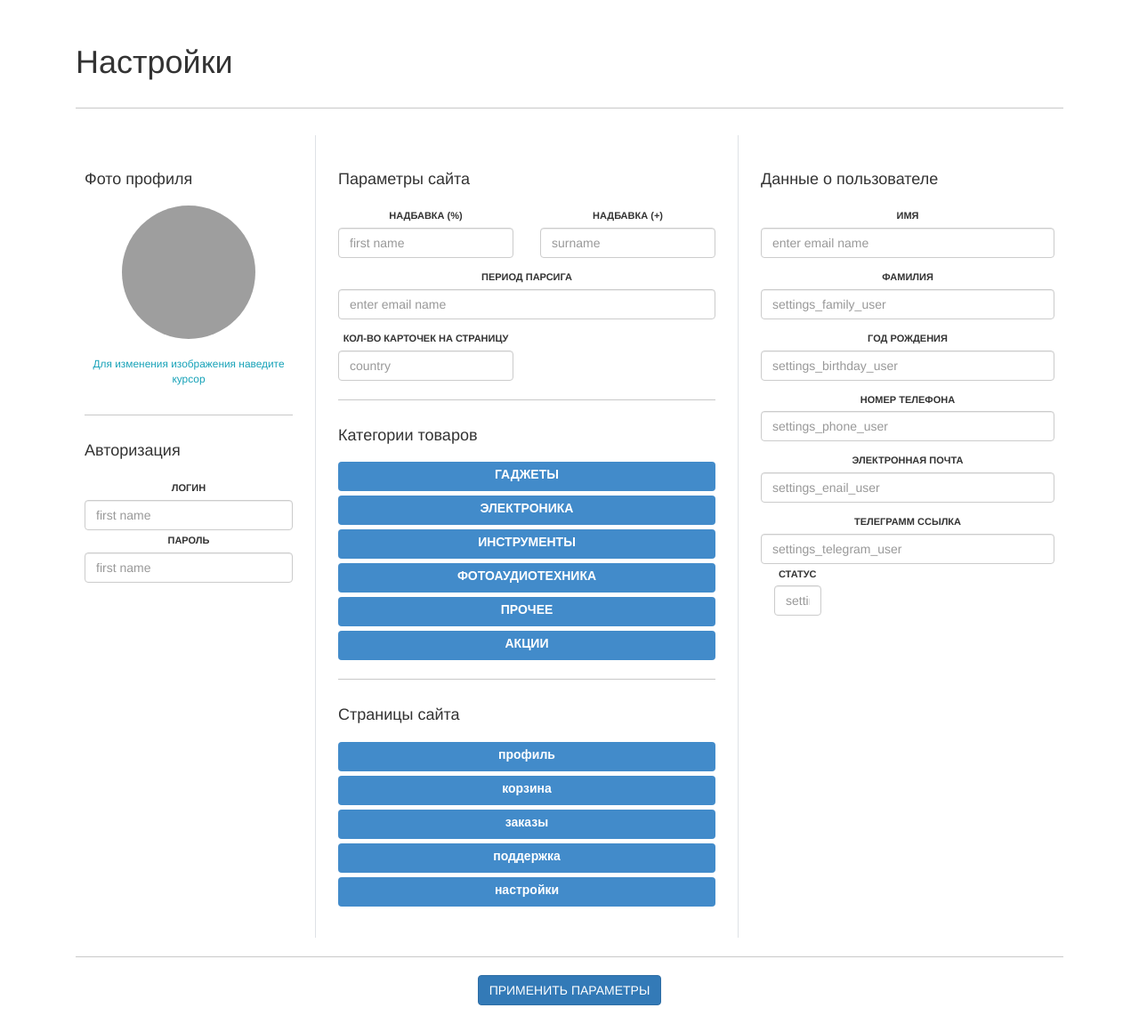
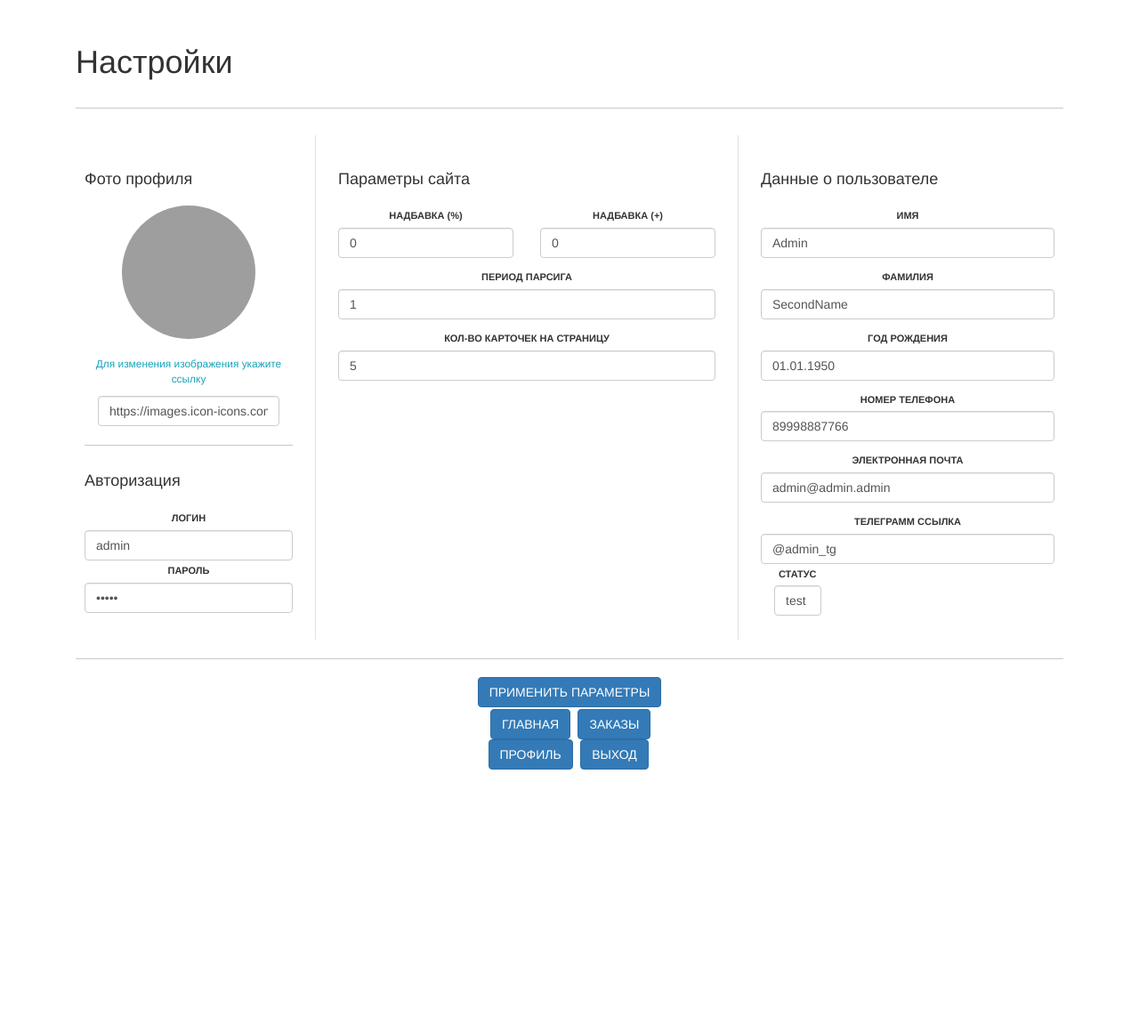
Before and after one commit to YuranIgnatenko/web-shop, a Flask app: page /settings in a window 1280 px wide. Shown: the whole page at 89% size. After the commit the page ends 865 px from the top, so only its background shows below. Run offline with Flask 3, Linux system fonts and the light colour scheme; some libraries are stand-ins or nearby versions; grey boxes are pictures that could not be loaded.

Commit message:
fix out cards count from config variable (todo:add next/prev pages)

```diff
--- a/app.py
+++ b/app.py
@@ -15,17 +15,39 @@ class WebApp():
 		self.conf = Config("config.json")
 		self.app = Flask(__name__)
 		self.service_parser = parser.Parser()
+		self.active_number_page = 1
 		self.collection_products = self.service_parser.get_products(parser.URL_SALES["АКЦИИ"][0])
 		self.setup_routes()
 
 		self.settings = Settings(self.conf)
+		self.settings.dict_settings_values = self.conf.data
 
+
+	def get_active_index_collection(self) -> int:
+		return self.active_number_page * int(self.settings.dict_settings_values['count_cards_in_page'])
 
 	def edit_price_for_products(self, products:list[models.Product]) -> list[models.Product]:
 		for product in products:
-			product.price = float(product.price)+float(self.settings.num_plus_price) + 100/float(self.settings.percent_plus_price)
+			print(self.settings.dict_settings_values)
+
+			product.price = float(product.price)
+			product.price += (float(product.price) / 100) * float(self.settings.dict_settings_values['percent_plus_price'])
+			product.price = float(product.price)+float(self.settings.dict_settings_values['num_plus_price'])
+
 			product.price = str(round(product.price, 2))
 		return products
+
+
+	def get_slice_collection_for_page(self, collect:list[models.Product]) -> list[models.Product]:
+		if self.active_number_page >= len(collect) or self.active_number_page < 0:
+			return collect[:int(self.settings.dict_settings_values['count_cards_in_page'])]
+		if len(collect) <= self.active_number_page * int(self.settings.dict_settings_values['count_cards_in_page']):
+			return collect[:int(self.settings.dict_settings_values['count_cards_in_page'])]
+
+		if len(collect) <= self.active_number_page * int(self.settings.dict_settings_values['count_cards_in_page']) + int(self.settings.dict_settings_values['count_cards_in_page']):
+			return collect[self.get_active_index_collection():]
+		else:
+			return collect[self.get_active_index_collection():self.get_active_index_collection()+int(self.settings.dict_settings_values['count_cards_in_page'])]
 
 
 
@@ -35,11 +57,12 @@ class WebApp():
 				if value[1] == category:
 					return render_template(
 							'products.html',
-							array_products = self.edit_price_for_products(
+							settings = self.settings,
+							array_products = self.get_slice_collection_for_page(self.edit_price_for_products(
 								self.service_parser.get_products(
 									temp_tab[key][0]
 									)
-								),
+								)),
 							tab_1 = parser.URL_PC,
 							tab_2 = parser.URL_GAJET,
 							tab_3 = parser.URL_PHOTO_AUDIO,
@@ -53,13 +76,16 @@ class WebApp():
 	def setup_routes(self):
 		@self.app.route('/<category>')
 		def route_a(category):
+			self.settings.dict_settings_values = self.conf.data
 			return self.render_products("",category)
 		@self.app.route('/')
 		def route_products():
+			self.settings.dict_settings_values = self.conf.data
 			return self.render_products("","smartfony")
 
 		@self.app.route('/settings')
 		def route_settings():
+			self.settings.dict_settings_values = self.conf.data
 			return render_template('settings.html', settings=self.settings)
 
 		@self.app.route('/settings_apply', methods=['POST'])
@@ -81,6 +107,20 @@ class WebApp():
 		def route_orders():
 			return render_template('orders.html')
 
+		@self.app.route('/next')
+		def route_next():
+			self.active_number_page += 1
+			return render_template('orders.html')
+
+		@self.app.route('/prev')
+		def route_prev():
+			self.active_number_page -= 1
+			if self.active_number_page < int(len(self.collection_products) / int(int(self.settings.dict_settings_values['count_cards_in_page']))):
+				self.active_number_page += 1
+			return render_template('orders.html')
+
+
+
 	def start_app(self) -> None:
 		self.app.run(debug=False)
 
--- a/static/styles/settings.css
+++ b/static/styles/settings.css
@@ -296,3 +296,9 @@ body {
   .checkbox-wrapper-10 .tgl-flip:checked + .tgl-btn:active:after {
     transform: rotateX(20deg);
   }
+
+
+.div-horizontal {
+  display:inline-block;
+  padding: 1px;
+}
--- a/templates/products.html
+++ b/templates/products.html
@@ -20,6 +20,7 @@
 
 	<nav class="nav_up" role="navigation">
 		<ul>
+			{% if settings.dict_settings_values['settings_check_gadgets'] == "on" %}
 			<li><a href="#">ГАДЖЕТЫ</a>
 				<ul>
 					{% for key, value in tab_1.items(): %}
@@ -27,6 +28,7 @@
 					{% endfor %}
 				</ul>
 			</li>
+			{% endif %}
 
 			<li><a href="#">ЭЛЕКТРОНИКА</a>
 				<ul>
--- a/templates/settings.html
+++ b/templates/settings.html
@@ -38,23 +38,27 @@
 						<div class="profile-pic-wrapper">
 							<div class="pic-holder">
 								<!-- uploaded pic shown here -->
+								<!-- default = "https://png.pngtree.com/thumb_back/fh260/background/20230612/pngtree-in-the-style-of-2d-game-art-image_2884743.jpg" -->
+
 								<img id="profilePic" class="pic"
-									src="https://png.pngtree.com/thumb_back/fh260/background/20230612/pngtree-in-the-style-of-2d-game-art-image_2884743.jpg">
+									src="{{ settings.dict_settings_values['settings_profile_pic'] }}">
 
-								<Input class="uploadProfileInput" type="file" name="profile_pic" id="newProfilePhoto"
-									accept="image/*" style="opacity: 0;" />
+								<Input class="uploadProfileInput" type="file" id="newProfilePhoto" style="opacity: 0;"
+									value="{{ settings.dict_settings_values['settings_profile_pic'] }}" />
+								<!-- accept="image/*"  -->
 								<label for="newProfilePhoto" class="upload-file-block">
 									<div class="text-center">
 										<div class="mb-2">
 											<i class="fa fa-camera fa-2x"></i>
 										</div>
-										<div class="text-uppercase">
-											Загрузить
-										</div>
 									</div>
 								</label>
 							</div>
-							<p class="text-info text-center small">Для изменения изображения наведите курсор</p>
+							<p class="text-info text-center small">Для изменения изображения укажите ссылку</p>
+							<div class="col-md-12"><input type="text" class="form-control" placeholder="path image"
+									name="settings_profile_pic"
+									value="{{ settings.dict_settings_values['settings_profile_pic'] }}">
+							</div>
 						</div>
 
 						<hr>
@@ -66,11 +70,11 @@
 						<div class="row mt-3">
 							<div class="col-md-12"><label class="labels">ЛОГИН</label><input type="text"
 									class="form-control" placeholder="first name" name="settings_auth_login"
-									value="{{ settings.percent_plus_price }}">
+									value="{{ settings.dict_settings_values['settings_auth_login'] }}">
 							</div>
 							<div class="col-md-12"><label class="labels">ПАРОЛЬ</label><input type="password"
 									class="form-control" placeholder="first name" name="settings_auth_password"
-									value="{{ settings.percent_plus_price }}">
+									value="{{ settings.dict_settings_values['settings_auth_password'] }}">
 							</div>
 						</div>
 					</div>
@@ -84,44 +88,40 @@
 						<div class="row mt-2">
 							<div class="col-md-6"><label class="labels">НАДБАВКА (%)</label><input type="text"
 									class="form-control" placeholder="first name" name="percent_plus_price"
-									value="{{ settings.percent_plus_price }}"></div>
+									value="{{ settings.dict_settings_values['percent_plus_price'] }}"></div>
 
 							<div class="col-md-6"><label class="labels">НАДБАВКА (+)</label><input type="text"
-									class="form-control" value="{{ settings.num_plus_price }}" placeholder="surname"
-									name="num_plus_price"> </div>
+									class="form-control" value="{{ settings.dict_settings_values['num_plus_price'] }}"
+									placeholder="surname" name="num_plus_price"> </div>
 						</div>
 						<div class="row mt-3">
 							<div class="col-md-12"><label class="labels">ПЕРИОД ПАРСИГА</label><input type="text"
 									class="form-control" placeholder="enter email name" name="period_parsing"
-									value="{{ settings.period_parsing }}"></div>
+									value="{{ settings.dict_settings_values['period_parsing'] }}"></div>
 						</div>
 						<div class="row mt-3">
-							<div class="col-md-6"><label class="labels">КОЛ-ВО КАРТОЧЕК НА СТРАНИЦУ</label><input
+							<div class="col-md-12"><label class="labels">КОЛ-ВО КАРТОЧЕК НА СТРАНИЦУ</label><input
 									type="text" class="form-control" placeholder="country" name="count_cards_in_page"
-									value="{{ settings.count_cards_in_page }}"></div>
+									value="{{ settings.dict_settings_values['count_cards_in_page'] }}"></div>
 							<!-- <div class="col-md-6"><label class="labels"></label><input type="text" class="form-control" value="" placeholder="test"></div> -->
 						</div>
 
-						<hr>
+						<!-- <hr>
 						<div class="d-flex justify-content-between align-items-center mb-3">
 							<h4 class="text-right">Категории товаров</h4>
 						</div>
 						<div class="checkbox-wrapper-10">
+							<p>ПРОДУКТЫ</p>
 							<input class="tgl tgl-flip" id="a1" type="checkbox" name="settings_check_gadgets" checked />
-							<label class="tgl-btn" data-tg-off="ГАДЖЕТЫ" data-tg-on="ГАДЖЕТЫ" for="a1"></label>
-							<input class="tgl tgl-flip" id="a2" type="checkbox" name="settings_check_electonika"
-								checked />
-							<label class="tgl-btn" data-tg-off="ЭЛЕКТРОНИКА" data-tg-on="ЭЛЕКТРОНИКА" for="a2"></label>
-							<input class="tgl tgl-flip" id="a3" type="checkbox" name="settings_check_tools" checked />
-							<label class="tgl-btn" data-tg-off="ИНСТРУМЕНТЫ" data-tg-on="ИНСТРУМЕНТЫ" for="a3"></label>
-							<input class="tgl tgl-flip" id="a4" type="checkbox" name="settings_check_photoaudiotehnika"
-								checked />
-							<label class="tgl-btn" data-tg-off="ФОТОАУДИОТЕХНИКА" data-tg-on="ФОТОАУДИОТЕХНИКА"
-								for="a4"></label>
+							<label class="tgl-btn" data-tg-off="off" data-tg-on="on" for="a1"></label>
+
+							<p>ПРОЧЕЕ</p>
 							<input class="tgl tgl-flip" id="a5" type="checkbox" name="settings_check_other" checked />
-							<label class="tgl-btn" data-tg-off="ПРОЧЕЕ" data-tg-on="ПРОЧЕЕ" for="a5"></label>
+							<label class="tgl-btn" data-tg-off="off" data-tg-on="on" for="a5"></label>
+
+							<p>АКЦИИ</p>
 							<input class="tgl tgl-flip" id="a6" type="checkbox" name="settings_check_sales" checked />
-							<label class="tgl-btn" data-tg-off="АКЦИИ" data-tg-on="АКЦИИ" for="a6"></label>
+							<label class="tgl-btn" data-tg-off="off" data-tg-on="on" for="a6"></label>
 						</div>
 
 						<hr>
@@ -129,18 +129,27 @@
 							<h4 class="text-right">Страницы сайта</h4>
 						</div>
 						<div class="checkbox-wrapper-10">
+							<p>профиль</p>
 							<input class="tgl tgl-flip" id="b1" type="checkbox" name="settings_check_profile" checked />
-							<label class="tgl-btn" data-tg-off="профиль" data-tg-on="профиль" for="b1"></label>
+							<label class="tgl-btn" data-tg-off="off" data-tg-on="on" for="b1"></label>
+
+							<p>корзина</p>
 							<input class="tgl tgl-flip" id="b2" type="checkbox" name="settings_check_trash" checked />
-							<label class="tgl-btn" data-tg-off="корзина" data-tg-on="корзина" for="b2"></label>
+							<label class="tgl-btn" data-tg-off="off" data-tg-on="on" for="b2"></label>
+
+							<p>заказы</p>
 							<input class="tgl tgl-flip" id="b3" type="checkbox" name="settings_check_orders" checked />
-							<label class="tgl-btn" data-tg-off="заказы" data-tg-on="заказы" for="b3"></label>
+							<label class="tgl-btn" data-tg-off="off" data-tg-on="on" for="b3"></label>
+
+							<p>поддержка</p>
 							<input class="tgl tgl-flip" id="b4" type="checkbox" name="settings_check_support" checked />
-							<label class="tgl-btn" data-tg-off="поддержка" data-tg-on="поддержка" for="b4"></label>
+							<label class="tgl-btn" data-tg-off="off" data-tg-on="on" for="b4"></label>
+
+							<p>настройки</p>
 							<input class="tgl tgl-flip" id="b5" type="checkbox" name="settings_check_settings"
 								checked />
-							<label class="tgl-btn" data-tg-off="настройки" data-tg-on="настройки" for="b5"></label>
-						</div>
+							<label class="tgl-btn" data-tg-off="off" data-tg-on="on" for="b5"></label>
+						</div> -->
 
 					</div>
 				</div>
@@ -200,7 +209,30 @@
 				</div>
 			</div>
 			<hr>
+
 			<input class="btn btn-primary profile-button" type="submit" value="ПРИМЕНИТЬ ПАРАМЕТРЫ" />
+			<br>
+			<div class="div-horizontal">
+
+				<div class="div-horizontal">
+					<form action="/">
+						<input class="btn btn-primary btn-horizontal" type="submit" value="ГЛАВНАЯ" />
+					</form>
+					<form action="/profile">
+						<input class="btn btn-primary btn-horizontal" type="submit" value="ПРОФИЛЬ" />
+					</form>
+				</div>
+
+				<div class="div-horizontal">
+					<form action="/orders">
+						<input class="btn btn-primary btn-horizontal" type="submit" value="ЗАКАЗЫ" />
+					</form>
+					<form action="/exit">
+						<input class="btn btn-primary btn-horizontal" type="submit" value="ВЫХОД" />
+					</form>
+				</div>
+			</div>
+
 		</form>
 
 	</div>
```
Also changed, not shown: config.json (+8 -8 lines).
